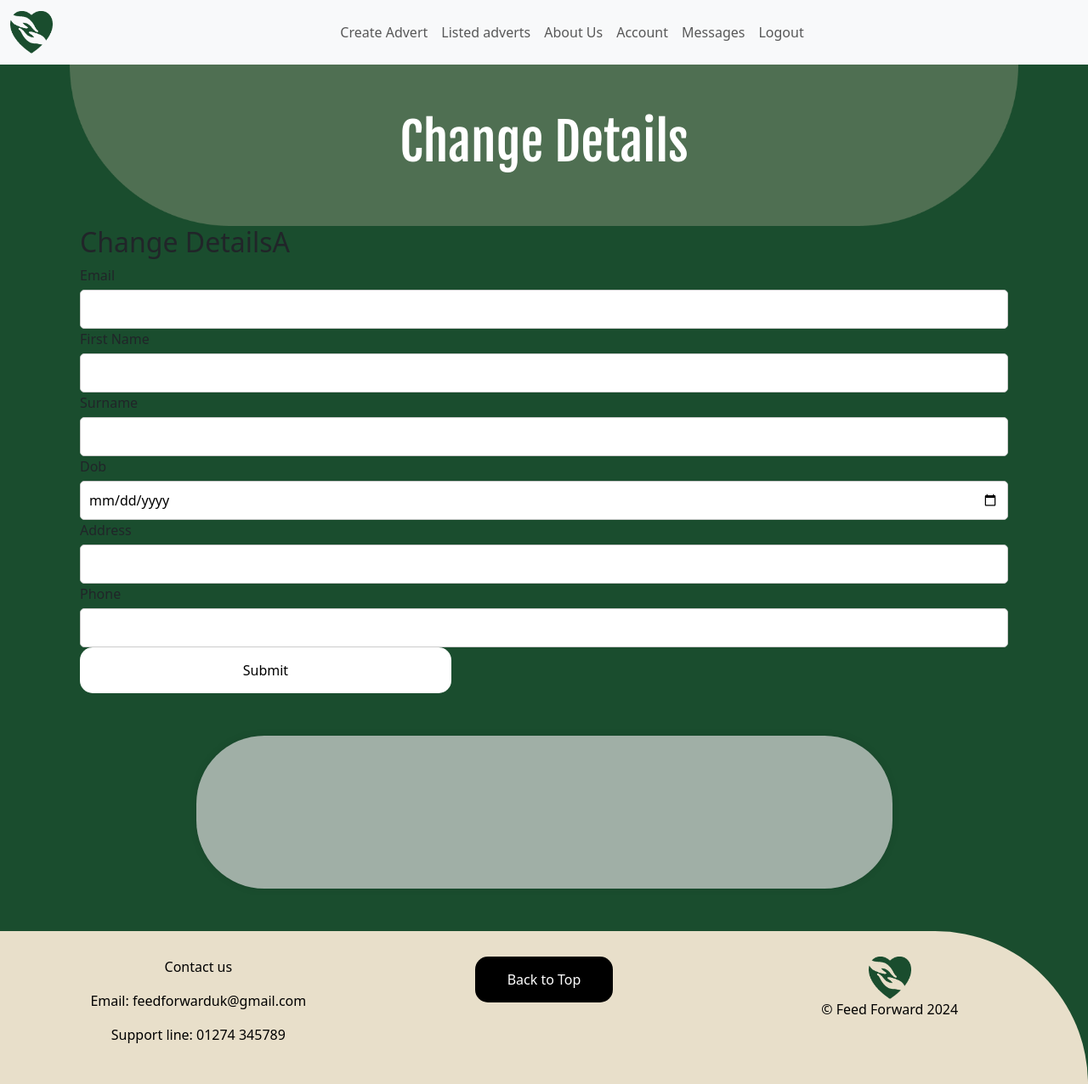
After one commit to SxryxnshS5/FeedForward, a Flask app: page /changedetails in a window 1280 px wide. The commit adds this page. Shown: the whole page at 85% size. Run offline with Flask 3, Linux system fonts and the light colour scheme; the visitor is signed in with stand-in values (Sample User, id 1); some libraries are stand-ins or nearby versions; some web fonts are replaced.

Commit message:
Change Details added, submit broken

```diff
--- /dev/null
+++ b/static/css/changedetails.css
@@ -0,0 +1,93 @@
+/* CSS file: signup.css */
+
+.image-container {
+  position: relative;
+  width: 100%;
+}
+
+.sticky-image {
+  width: 100%;
+  display: block;
+}
+
+.image-text {
+  position: absolute;
+  top: 50%; /* Adjust vertically */
+  left: 50%; /* Adjust horizontally */
+  transform: translate(-50%, -50%);
+  text-align: center;
+  color: white;
+}
+
+.container1 {
+  width: 80%; /* Change the width as per your requirement */
+  max-width: 500px; /* Increase the maximum width */
+  margin: 50px auto;
+  padding: 20px;
+  border-radius: 10px; /* Increased border radius for a softer square shape */
+}
+
+.background-container {
+  width: 75%; /* Adjust the width as needed */
+  margin: 50px auto;
+  background-color: rgba(217, 217, 217, 0.7); /* Translucent background color */
+  border-radius: 80px; /* Border radius for a softer square shape */
+  box-shadow: 0 0 10px rgba(0, 0, 0, 0.1);
+  padding: 20px; /* Padding to ensure the content doesn't touch the edges */
+}
+
+.changedetails-form {
+  text-align: center;
+}
+
+.form-group {
+  margin-bottom: 20px;
+}
+
+label {
+  display: block;
+  margin-bottom: 5px;
+}
+
+input[type="text"],
+input[type="email"],
+input[type="tel"],
+input[type="address"],
+input[type="password"],
+input[type="date"] { /* Ensure the date input matches other inputs */
+  width: 100%;
+  padding: 10px;
+  border: 1px solid #ccc;
+  border-radius: 5px;
+}
+
+.custom-button {
+  width: 40%;
+  padding: 15px;
+  background-color: #FFFFFF;
+  color: #000000;
+  border: none;
+  border-radius: 15px;
+  cursor: pointer;
+  transition: background-color 0.3s ease;
+}
+
+.custom-button:hover {
+  background-color: #0056b3;
+}
+
+.fjalla-one-regular {
+  font-family: "Fjalla One", sans-serif;
+  font-weight: 400;
+  font-style: normal;
+  font-size: 60px;
+}
+
+.notification {
+  background-color: #ff0000; /* Red background */
+  color: #ffffff; /* White text */
+  padding: 10px;
+  margin-bottom: 15px;
+  margin-top: 25px;
+  border-radius: 5px;
+}
--- a/templates/main/account.html
+++ b/templates/main/account.html
@@ -69,7 +69,7 @@
 
                 <div><!-- Change details button-->
 
-                    <button class="button-change">Change Details</button>
+                    <a class="button-change"  href="{{ url_for('users.change_details') }}">Change Details</a>
                 </div>
 
                 <!-- Advert Collection History -->
--- /dev/null
+++ b/templates/main/change_details.html
@@ -0,0 +1,64 @@
+{% extends "base.html" %}
+
+{% block content %}
+
+<!-- Include custom CSS file for signup page -->
+<link rel="stylesheet" href="{{ url_for('static', filename='css/changedetails.css') }}">
+
+<!-- Sticky Image with text -->
+<div class="image-container">
+    <img src="{{ url_for('static', filename='images/base/uppershape.png') }}" alt="Sticky Image" class="sticky-image">
+    <div class="image-text">
+        <h2 class="fjalla-one-regular">Change Details</h2>
+    </div>
+</div>
+
+<!-- Flash messages handling -->
+{% with messages = get_flashed_messages() %}
+    {% if messages %}
+        <div class="notification is-danger">
+            {{ messages[0] }}.
+        </div>
+    {% endif %}
+{% endwith %}
+
+<div class="container">
+        <h2>Change DetailsA</h2>
+        <form method="POST" >
+        {{ form.hidden_tag() }}
+        <div>
+            {{ form.email.label }} {{ form.email(size=32) }}
+        </div>
+        <div>
+            {{ form.first_name.label }} {{ form.first_name(size=32) }}
+        </div>
+        <div>
+            {{ form.surname.label }} {{ form.surname(size=32) }}
+        </div>
+        <div>
+            {{ form.dob.label }} {{ form.dob() }}
+        </div>
+        <div>
+            {{ form.address.label }} {{ form.address(size=64) }}
+        </div>
+        <div>
+            {{ form.phone.label }} {{ form.phone(size=15) }}
+        </div>
+        <div class="form-group field">
+                <div>
+                    {{ form.submit(class="button is-info is-centered custom-button") }}
+                </div>
+            </div>
+    </form>
+
+
+
+<!-- Background container for signup form -->
+<div class="background-container">
+    <div class="container1">
+        <!-- Signup form -->
+
+    </div>
+</div>
+
+{% endblock %}
--- a/users/forms.py
+++ b/users/forms.py
@@ -49,3 +49,17 @@ class LoginForm(FlaskForm):
     email = StringField(validators=[DataRequired(), Email()])
     password = PasswordField(validators=[DataRequired()])
     submit = SubmitField()
+
+
+class ChangeCredentialsForm(FlaskForm):
+    """ Form containing all user details and the option to change them"""
+    email = StringField(validators=[Email(), DataRequired()])
+    first_name = StringField(validators=[DataRequired(), validate_name])
+    surname = StringField(validators=[DataRequired(), validate_name])
+    password = PasswordField(validators=[DataRequired(), Length(min=8), validate_password])
+    phone = StringField(validators=[DataRequired()])
+    confirm_password = PasswordField(validators=[DataRequired(), EqualTo('password', message='Both password fields '
+                                                                                             'must be equal')])
+    dob = DateField(validators=[DataRequired()])
+    address = StringField(validators=[DataRequired()])
+    submit = SubmitField()
--- a/users/views.py
+++ b/users/views.py
@@ -1,7 +1,7 @@
 from flask_login import login_user, logout_user, current_user, login_required
 
 import users.views
-from users.forms import SignUpForm, LoginForm
+from users.forms import SignUpForm, LoginForm, ChangeCredentialsForm
 import bcrypt
 from flask import Blueprint, flash, render_template, session, redirect, url_for
 from models import User, Advert, Collection
@@ -124,6 +124,28 @@ def account():
 
     return render_template('main/account.html', current_user=user_details, adverts=adverts, orders=orders)
 
+@users_blueprint.route('/changedetails')
+@login_required
+def change_details():
+    """Function that allows users to change their details"""
+    form = ChangeCredentialsForm(object=current_user)
+    if form.validate_on_submit():
+        with app.app_context():
+            current_user.email = form.email.data
+            current_user.first_name = form.first_name.data
+            current_user.surname = form.surname.data
+            current_user.dob = form.dob.data
+            current_user.address = form.address.data
+            current_user.phone = form.phone.data
+            db.session.commit()
+            return redirect(url_for('users.account'))
+
+
+    return render_template('main/change_details.html', form=form)
+
+
+
+
 
 @users_blueprint.route('/logout')
 @login_required
```
